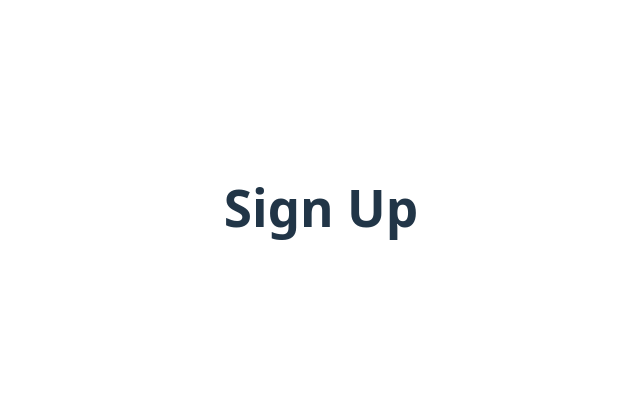
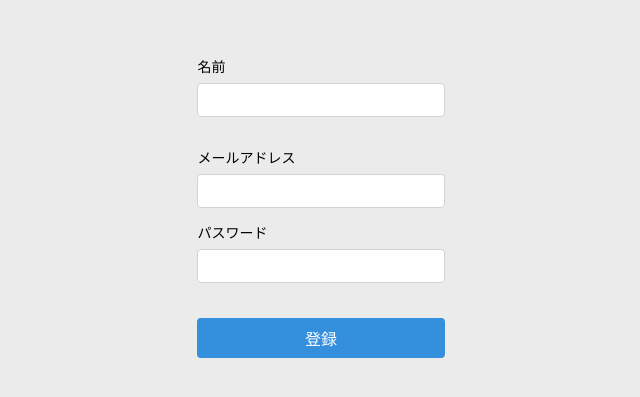
Before and after one commit to katoztmy/book-review-app, a React (Vite) app: page /signup in a window 1280 px wide. Shown: the part 193-590 px from the top of the page, without its empty margins (319-959 px from the left). Built offline with nearby package versions, Linux system fonts and the light colour scheme.

Commit message:
add react-hook-form

```diff
--- a/src/App.css
+++ b/src/App.css
@@ -1,49 +1,60 @@
-#root {
-  max-width: 1280px;
-  margin: 0 auto;
-  padding: 2rem;
+body {
+  font-family: "Arial", sans-serif;
+  background-color: #ebebeb !important;
+  display: flex;
+  justify-content: center;
+  align-items: center;
+  height: 100vh;
+  margin: 0;
+  color: black;
+}
+
+.form-container {
+  background-color: white;
+  padding: 30px;
+  border-radius: 8px;
+  box-shadow: 0 4px 6px rgba(0, 0, 0, 0.1);
+  width: 100%;
+  max-width: 400px;
+}
+
+h1 {
+  margin: 0 0 20px;
+  font-size: 24px;
+  font-weight: bold;
   text-align: center;
 }
 
-.logo {
-  height: 6em;
-  padding: 1.5em;
-  will-change: filter;
-  transition: filter 300ms;
-}
-.logo:hover {
-  filter: drop-shadow(0 0 2em #646cffaa);
-}
-.logo.react:hover {
-  filter: drop-shadow(0 0 2em #61dafbaa);
+label {
+  display: block;
+  font-size: 14px;
+  margin-bottom: 5px;
 }
 
-.signin-form {
-  display: flex;
-  flex-direction: column;
-  gap: 10px;
-  width: 300px;
+input {
+  width: 100%;
+  padding: 8px;
+  font-size: 14px;
+  border: 1px solid #ced4da;
+  border-radius: 4px;
+  margin-bottom: 15px;
+  box-sizing: border-box;
 }
 
-@keyframes logo-spin {
-  from {
-    transform: rotate(0deg);
-  }
-  to {
-    transform: rotate(360deg);
-  }
+button {
+  width: 100%;
+  padding: 8px;
+  font-size: 16px;
+  font-weight: bold;
+  background-color: #3490dc;
+  color: white;
+  border: none;
+  border-radius: 4px;
+  cursor: pointer;
+  transition: background-color 0.3s;
+  margin-top: 20px !important;
 }
 
-@media (prefers-reduced-motion: no-preference) {
-  a:nth-of-type(2) .logo {
-    animation: logo-spin infinite 20s linear;
-  }
+button:hover {
+  background-color: #2779bd;
 }
-
-.card {
-  padding: 2em;
-}
-
-.read-the-docs {
-  color: #888;
-}
--- a/src/SignUp.jsx
+++ b/src/SignUp.jsx
@@ -1,7 +1,38 @@
+import { useForm } from "react-hook-form";
+
 export const SignUp = () => {
+  const {
+    register,
+    handleSubmit,
+    formState: { errors },
+  } = useForm();
+  const onSubmit = (data) => {
+    console.log(data);
+  };
   return (
     <div>
-      <h1>Sign Up</h1>
+      <form onSubmit={handleSubmit(onSubmit)}>
+        <label htmlFor="名前">名前</label>
+        <input
+          {...register("name", { required: "名前は必須です" })}
+          type="text"
+          id="name"
+        />
+        <p>{errors.name?.message}</p>
+        <label htmlFor="メールアドレス">メールアドレス</label>
+        <input
+          {...register("email", { required: true })}
+          type="email"
+          id="email"
+        />
+        <label htmlFor="パスワード">パスワード</label>
+        <input
+          {...register("password", { required: true })}
+          type="password"
+          id="password"
+        />
+        <button type="submit">登録</button>
+      </form>
     </div>
   );
 };
```
